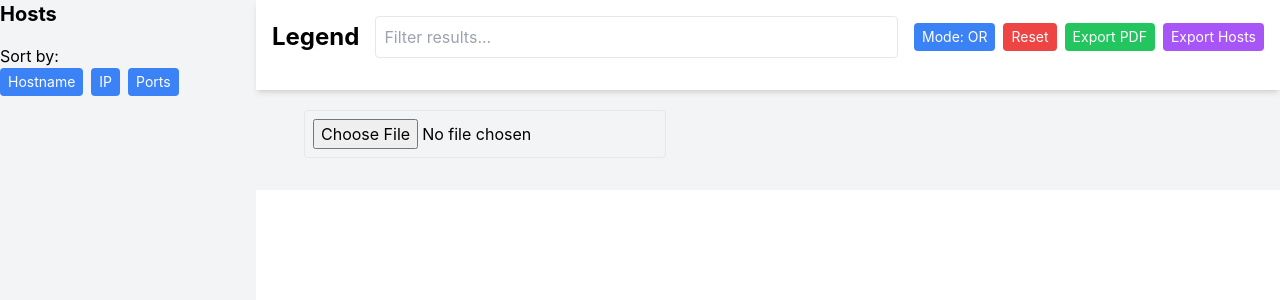
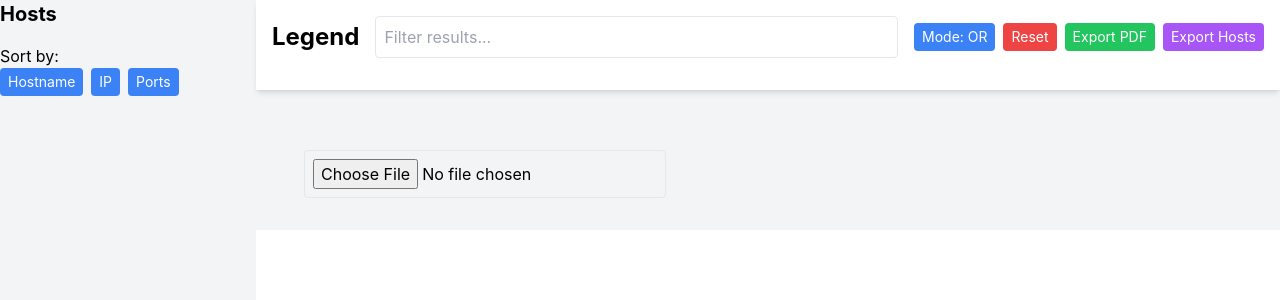
Before and after one commit to psyray/nmap-viewer, a React (Create React App) app: page / in a window 1280 px wide. Shown: the top 300 px of the page. Built offline with nearby package versions, Linux system fonts and the light colour scheme.

Commit message:
Add more padding on main container

```diff
--- a/src/components/NmapOutputViewer.js
+++ b/src/components/NmapOutputViewer.js
@@ -896,7 +896,7 @@ const NmapOutputViewer = () => {
           </div>
 
           {/* Content with dynamic padding */}
-          <div style={{ paddingTop: `${legendHeight + 20}px` }} className="p-4">
+          <div style={{ paddingTop: `${legendHeight + 60}px` }} className="p-4">
             <input type="file" onChange={handleXmlFileUpload} accept=".xml" className="mb-4 p-2 border rounded" />
             {error && <p className="text-red-500 mb-4">{error}</p>}
             {isInitialFileLoaded && (
```
